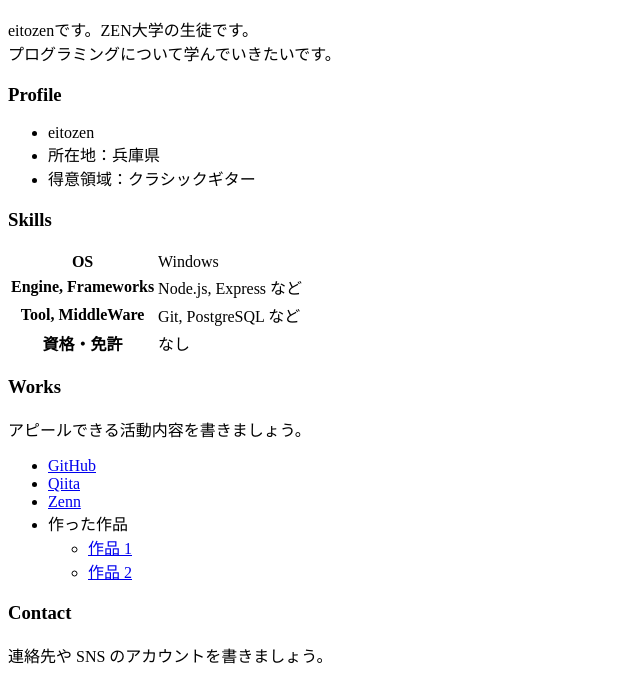
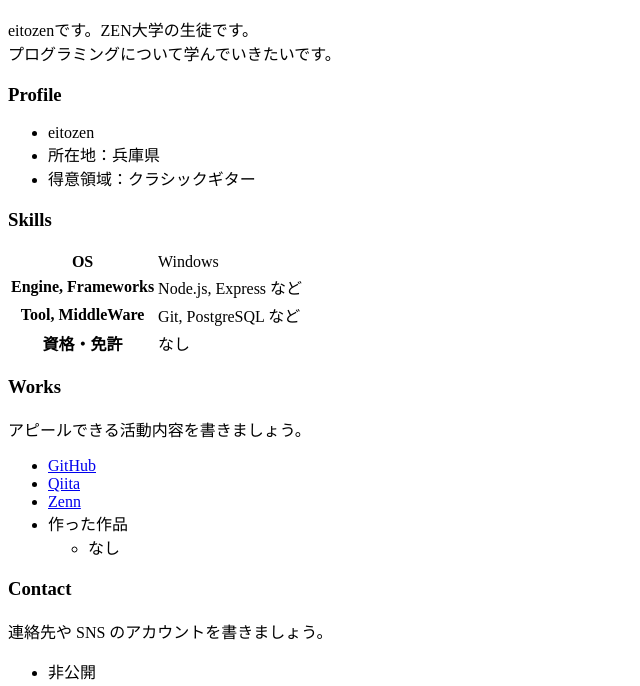
Before and after one commit to eitozen/eitozen.github.io, a plain HTML site: page index.html in a window 1280 px wide. Shown: the part 110-796 px from the top of the page, without its empty margins (0-640 px from the left). Drawn offline with Linux system fonts and the light colour scheme.

Commit message:
Update index.html

```diff
--- a/index.html
+++ b/index.html
@@ -50,8 +50,8 @@
       <li>
         作った作品
         <ul>
-          <li><a href="https://example.com/">作品 1</a></li>
-          <li><a href="https://example.com/">作品 2</a></li>
+          <li>なし</li>
+
         </ul>
       </li>
     </ul>
```
